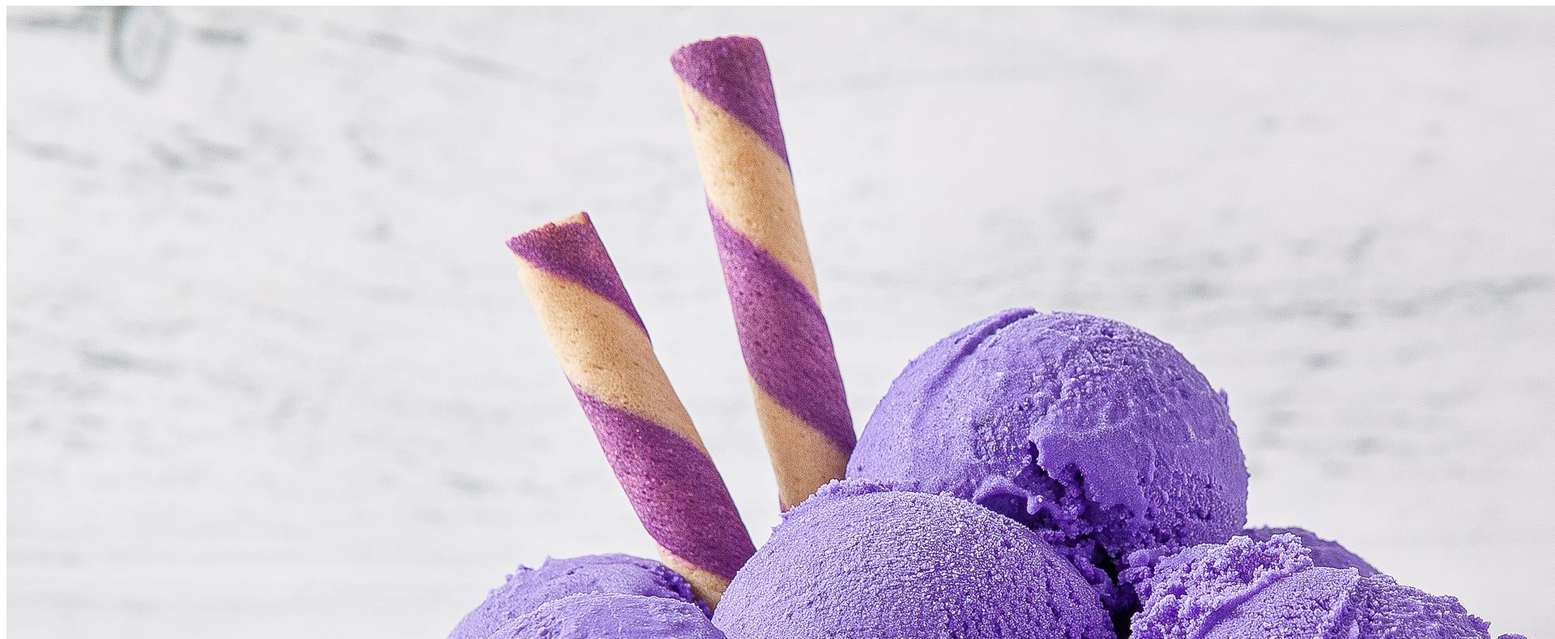
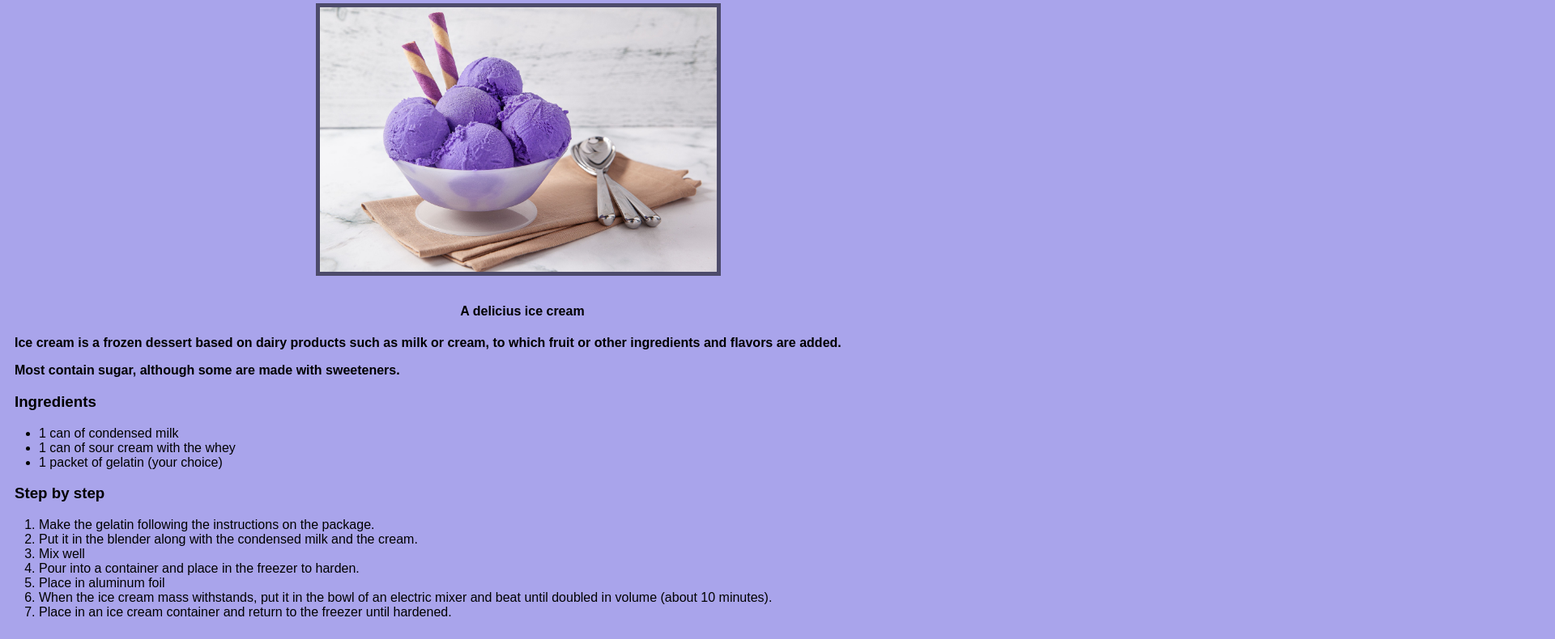
Before and after one commit to Beuuuh/Recipes, a plain HTML site: page recipes/icecream.html in a window 1280 px wide. Shown: the part 73-863 px from the top of the page at 81% size, 1920 px wide, since content can reach past the window. Drawn offline with Linux system fonts and the light colour scheme.

Commit message:
ice cream css file done

```diff
--- a/recipes/icecream.html
+++ b/recipes/icecream.html
@@ -4,19 +4,24 @@
     <meta charset="UTF-8">
     <meta http-equiv="X-UA-Compatible" content="IE=edge">
     <meta name="viewport" content="width=device-width, initial-scale=1.0">
+    <link rel="stylesheet" href="../recipes_css/icecream.css">
     <title>Recipe Web-site</title>
 </head>
 <body>
-    <h1>Ice Cream</h1>
+    <h1 class="title">Ice Cream</h1>
 
-    <img src="../img/icecream.jpg" alt="a picture of a ice cream">
+    <div class="image">
+        <img src="../img/icecream.jpg" alt="a picture of a ice cream">
+    </div>
 
-    <h4>A delicius ice cream</h4>
+    <h4 class="desc">A delicius ice cream</h4>
 
-    <p>Ice cream is a frozen dessert based on dairy products such as milk or cream, to which fruit or other ingredients and flavors are added.</p>
-    <p>Most contain sugar, although some are made with sweeteners.</p>
+    <div class="paragraphs">
+        <p>Ice cream is a frozen dessert based on dairy products such as milk or cream, to which fruit or other ingredients and flavors are added.</p>
+        <p>Most contain sugar, although some are made with sweeteners.</p>
+    </div>
 
-    <h3>Ingredients</h3>
+    <h3 class="ingredients">Ingredients</h3>
 
     <ul>
         <li>1 can of condensed milk</li>
@@ -24,7 +29,7 @@
         <li>1 packet of gelatin (your choice)</li>
     </ul>
 
-    <h3>Step by step</h3>
+    <h3 class="steps">Step by step</h3>
 
     <ol>
         <li>Make the gelatin following the instructions on the package.</li>
--- a/recipes_css/icecream.css
+++ b/recipes_css/icecream.css
@@ -0,0 +1,54 @@
+* {
+    box-sizing: border-box;
+    font-family: Arial, Helvetica, sans-serif;
+}
+
+body {
+    background-color: #A9A4EB;
+}
+
+.title {
+    border: 5px solid #4D4B6B;
+    text-align: center;
+    background-color: #7B78AB;
+    color: #22203b;
+    margin: 10px;
+}
+
+.image {
+    text-align: center;
+}
+
+.image img {
+    border: 5px solid #4D4B6B;
+    margin: 10px;
+    width: 500px;
+    height: auto;
+}
+
+.desc {
+    margin-left: 10px;
+    text-align: center;
+}
+
+.paragraphs {
+    margin-left: 10px;
+    font-weight: bold;
+}
+
+.pfrst {
+    margin-top: -10px;
+    margin-bottom: -10px;
+}
+
+.ingredients {
+    margin-left: 10px;
+}
+
+.steps {
+    margin-left: 10px;
+}
+
+#end {
+    text-align: right;
+}
```
